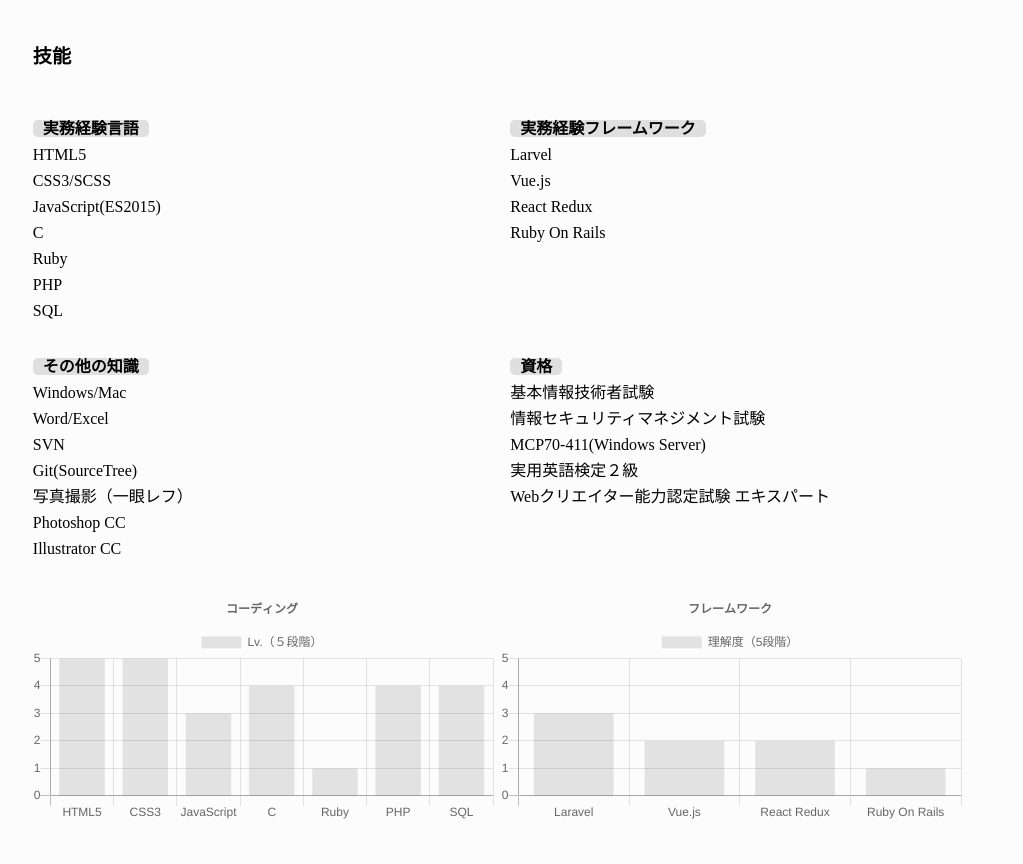
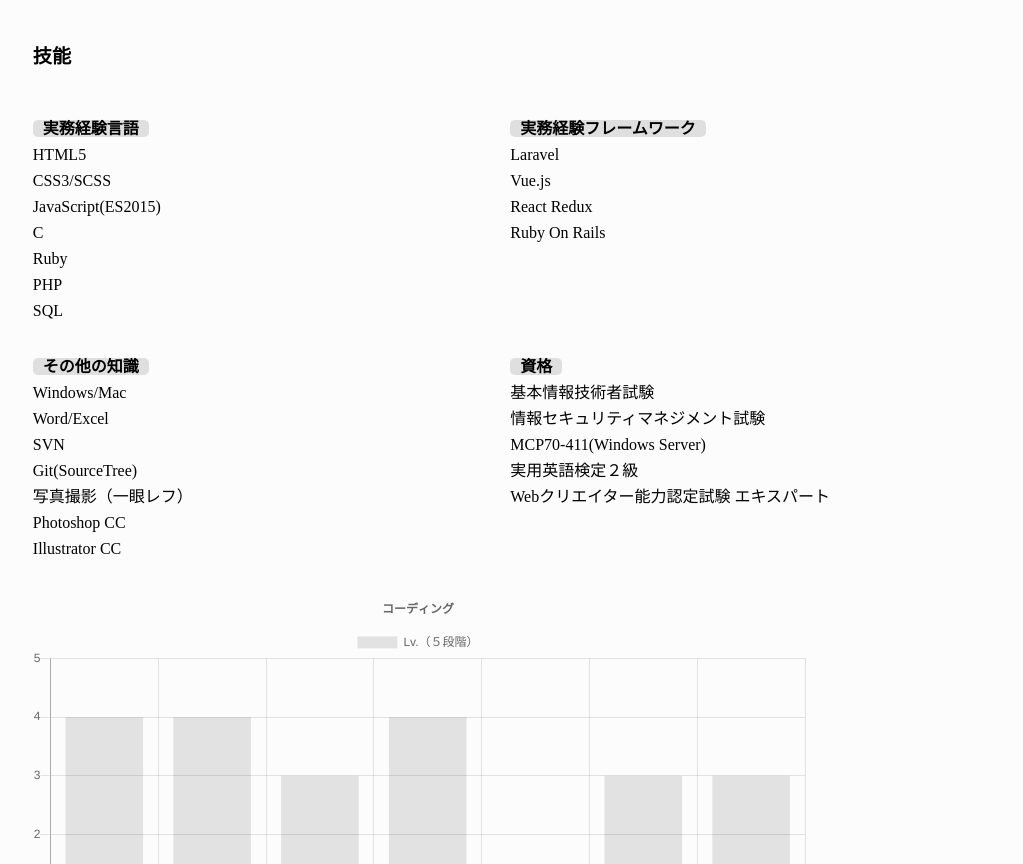
Before and after one commit to ponDevelop/webportfolio, a plain HTML site: page skill.html in a window 1280 px wide. Shown: the part 88-952 px from the top of the page, without its empty margins (125-1148 px from the left). Drawn offline with nearby package versions, Linux system fonts and the light colour scheme.

Commit message:
skill、about変更

```diff
--- a/css/style.scss
+++ b/css/style.scss
@@ -271,19 +271,22 @@
 
 .skill_chart_box{
     display: flex;
+    text-align: center;
     width: 100%;
 
     .skill_bar_chart {
-        width:48%;
-        height:30vh;
+        width:80%;
+        height:40%;
         margin-bottom:10vh
     }
 
+    /*
     .skill_bar_chart2 {
         width:48%;
         height:30vh;
         margin-bottom:5vh
     }
+    */
 }
 
 
--- a/skill.html
+++ b/skill.html
@@ -92,7 +92,7 @@
             <th colspan="2"><span>実務経験フレームワーク</span></th>
           </tr>
           <tr>
-            <td>Larvel</td>
+            <td>Laravel</td>
           </tr>
           <tr>
             <td>Vue.js</td>
@@ -164,10 +164,6 @@
     <div class="chart-container skill_bar_chart">
       <canvas id="myBarChart"></canvas>
     </div>
-
-    <div class="chart-container skill_bar_chart2">
-      <canvas id="myBarChart2"></canvas>
-    </div>
   </div>
 
   <footer class="clearfix">
@@ -183,7 +179,7 @@
       labels:["HTML5","CSS3","JavaScript","C","Ruby","PHP","SQL"],
       datasets:[{
         label:'Lv.（５段階）',
-        data:[5,5,3,4,1,4,4]
+        data:[4,4,3,4,1,3,3]
       }]
     },
     options:{
@@ -208,37 +204,6 @@
     }
   });
 
-  var ctx = document.getElementById("myBarChart2").getContext("2d");
-  var chart = new Chart(ctx, {
-    type: "bar",
-    data:{
-      labels:["Laravel","Vue.js","React Redux","Ruby On Rails"],
-      datasets:[{
-        label:'理解度（5段階）',
-        data:[3,2,2,1]
-      }]
-    },
-    options:{
-      title: {
-            display: true,
-            text: 'フレームワーク'
-        },
-      scales: {
-           xAxes: [{
-               stacked: true,
-           }],
-           yAxes: [{
-               stacked: true,
-               ticks: {
-                  stepSize:1,
-                   beginAtZero: true,
-                   max: 5,
-                   min: 0
-               }
-           }]
-       }
-    }
-  });
 </script>
 <script>
   dataLayer.push({'pageUrl':'skill.html'})
```
Also changed, not shown: about.html (+3 -10 lines), css/style.css, 1 other file.
